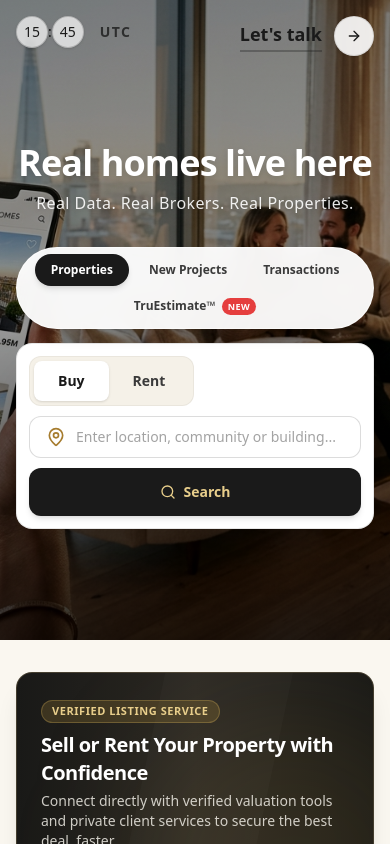
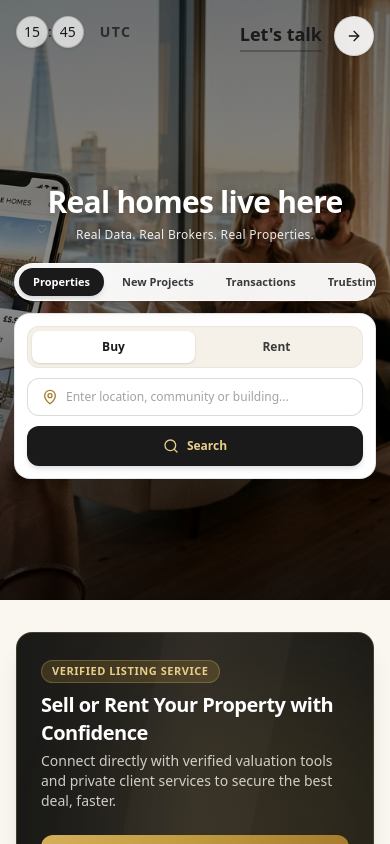
Before and after one commit to 7-expert/Brick-yard-, a Next.js app: page / in a window 390 px wide. Shown: the top 844 px of the page. Built offline with nearby package versions, Linux system fonts and the light colour scheme; a web font is replaced by a local one.

Commit message:
fix: mobile UI layout, header spacing, and horizontal tab scrolling

```diff
--- a/src/components/portal/PortalHero.jsx
+++ b/src/components/portal/PortalHero.jsx
@@ -5,7 +5,7 @@ import { useRouter } from 'next/navigation';
 import { Search, MapPin } from 'lucide-react';
 import { motion } from 'framer-motion';
 
-export default function PortalHero({ onOpenAI }) {
+export default function PortalHero() {
   const router = useRouter();
   const [activeTab, setActiveTab] = useState('Properties');
   const [listingType, setListingType] = useState('buy'); // 'buy' | 'rent'
@@ -28,7 +28,7 @@ export default function PortalHero({ onOpenAI }) {
   };
 
   return (
-    <div className="relative w-full min-h-[640px] md:min-h-[720px] lg:min-h-[760px] flex items-center justify-center pt-24 pb-16 px-4 sm:px-6 lg:px-8 overflow-hidden">
+    <div className="relative w-full min-h-[600px] sm:min-h-[660px] md:min-h-[720px] flex items-center justify-center pt-28 sm:pt-36 md:pt-40 pb-12 sm:pb-16 px-3.5 sm:px-6 lg:px-8 overflow-hidden">
 
       {/* Background Lifestyle Image (Matching Reference Image) */}
       <div className="absolute inset-0 z-0">
@@ -38,33 +38,33 @@ export default function PortalHero({ onOpenAI }) {
           className="w-full h-full object-cover object-center scale-100"
         />
         {/* Soft, clean vignette that keeps background visible while guaranteeing text readability */}
-        <div className="absolute inset-0 bg-gradient-to-t from-black/80 via-black/40 to-black/50" />
+        <div className="absolute inset-0 bg-gradient-to-t from-black/85 via-black/45 to-black/55" />
       </div>
 
       {/* Main Content Area */}
       <div className="relative z-10 w-full max-w-4xl mx-auto flex flex-col items-center text-center">
 
-        {/* Hero Headlines */}
+        {/* Hero Headlines (Carefully sized to avoid colliding with header on mobile) */}
         <motion.div
-          initial={{ opacity: 0, y: 18 }}
+          initial={{ opacity: 0, y: 15 }}
           animate={{ opacity: 1, y: 0 }}
           transition={{ duration: 0.5 }}
-          className="mb-8"
+          className="mb-5 sm:mb-8 px-2"
         >
-          <h1 className="font-sans font-bold text-4xl sm:text-5xl md:text-6xl lg:text-[4rem] text-white tracking-tight leading-[1.1] mb-2 drop-shadow-md">
+          <h1 className="font-sans font-bold text-3xl sm:text-5xl md:text-6xl lg:text-[4rem] text-white tracking-tight leading-[1.12] mb-2 drop-shadow-md">
             Real homes live here
           </h1>
-          <p className="font-sans text-base sm:text-lg md:text-xl text-white/90 font-light tracking-wide max-w-xl mx-auto drop-shadow-sm">
+          <p className="font-sans text-xs sm:text-base md:text-lg text-white/90 font-light tracking-wide max-w-xl mx-auto drop-shadow-sm">
             Real Data. Real Brokers. Real Properties.
           </p>
         </motion.div>
 
-        {/* Top Category Tabs (Floating Pills matching reference) */}
+        {/* Top Category Tabs (Floating horizontal pill strip - no wrapping on mobile) */}
         <motion.div
-          initial={{ opacity: 0, y: 12 }}
+          initial={{ opacity: 0, y: 10 }}
           animate={{ opacity: 1, y: 0 }}
           transition={{ duration: 0.5, delay: 0.1 }}
-          className="flex items-center justify-center flex-wrap gap-1 mb-3.5 bg-white/95 backdrop-blur-md p-1.5 rounded-full shadow-lg border border-white/60"
+          className="w-full sm:w-auto max-w-full overflow-x-auto scrollbar-none flex items-center justify-start sm:justify-center gap-1 sm:gap-1.5 mb-3 bg-white/95 backdrop-blur-md p-1 sm:p-1.5 rounded-full shadow-lg border border-white/60"
         >
           {tabs.map((tab) => {
             const isActive = activeTab === tab.label;
@@ -79,7 +79,7 @@ export default function PortalHero({ onOpenAI }) {
                     if (el) el.scrollIntoView({ behavior: 'smooth' });
                   }
                 }}
-                className={`relative px-4 sm:px-6 py-2 rounded-full text-xs sm:text-sm font-semibold transition-all duration-200 cursor-pointer ${
+                className={`whitespace-nowrap shrink-0 px-3.5 sm:px-5 py-1.5 sm:py-2 rounded-full text-[11px] sm:text-sm font-semibold transition-all duration-200 cursor-pointer ${
                   isActive
                     ? 'bg-ink text-white shadow-md'
                     : 'text-ink-soft hover:text-ink hover:bg-black/5'
@@ -87,7 +87,7 @@ export default function PortalHero({ onOpenAI }) {
               >
                 <span>{tab.label}</span>
                 {tab.isNew && (
-                  <span className="ml-1.5 text-[9px] font-bold px-1.5 py-0.5 rounded-full bg-[#E53E3E] text-white tracking-wider uppercase">
+                  <span className="ml-1 text-[8px] sm:text-[9px] font-bold px-1.5 py-0.5 rounded-full bg-[#E53E3E] text-white tracking-wider uppercase">
                     NEW
                   </span>
                 )}
@@ -96,7 +96,7 @@ export default function PortalHero({ onOpenAI }) {
           })}
         </motion.div>
 
-        {/* Floating Main Search Box (Clean, elevated UI matching reference) */}
+        {/* Floating Main Search Box (Clean, balanced, mobile-optimized) */}
         <motion.div
           initial={{ opacity: 0, scale: 0.98, y: 15 }}
           animate={{ opacity: 1, scale: 1, y: 0 }}
@@ -104,12 +104,12 @@ export default function PortalHero({ onOpenAI }) {
           className="w-full max-w-3xl bg-white rounded-2xl shadow-2xl p-3 sm:p-4 border border-ink/10 text-left"
         >
           <form onSubmit={handleSearch} className="flex flex-col sm:flex-row items-stretch gap-2.5 sm:gap-3">
-            {/* Buy / Rent Switch Pills */}
-            <div className="flex bg-[#F5F1E8] p-1 rounded-xl self-start sm:self-auto shrink-0 border border-ink/5">
+            {/* Buy / Rent Switch Pills (Full width 50/50 on mobile, hugging on desktop) */}
+            <div className="w-full sm:w-auto grid grid-cols-2 sm:flex bg-[#F5F1E8] p-1 rounded-xl shrink-0 border border-ink/5">
               <button
                 type="button"
                 onClick={() => setListingType('buy')}
-                className={`px-6 py-2.5 rounded-lg text-sm font-bold transition-all cursor-pointer ${
+                className={`py-2 px-5 sm:px-6 rounded-lg text-xs sm:text-sm font-bold transition-all cursor-pointer text-center ${
                   listingType === 'buy'
                     ? 'bg-white text-ink shadow-sm'
                     : 'text-ink-soft hover:text-ink'
@@ -120,7 +120,7 @@ export default function PortalHero({ onOpenAI }) {
               <button
                 type="button"
                 onClick={() => setListingType('rent')}
-                className={`px-6 py-2.5 rounded-lg text-sm font-bold transition-all cursor-pointer ${
+                className={`py-2 px-5 sm:px-6 rounded-lg text-xs sm:text-sm font-bold transition-all cursor-pointer text-center ${
                   listingType === 'rent'
                     ? 'bg-white text-ink shadow-sm'
                     : 'text-ink-soft hover:text-ink'
@@ -131,21 +131,21 @@ export default function PortalHero({ onOpenAI }) {
             </div>
 
             {/* Location Input with MapPin */}
-            <div className="relative flex-grow flex items-center bg-white rounded-xl px-4 py-2.5 border border-ink/15 focus-within:border-gold-500 focus-within:ring-2 focus-within:ring-gold-400/20 transition-all">
-              <MapPin className="w-5 h-5 text-gold-600 shrink-0 mr-2.5" />
+            <div className="relative flex-grow flex items-center bg-white rounded-xl px-3.5 sm:px-4 py-2.5 border border-ink/15 focus-within:border-gold-500 focus-within:ring-2 focus-within:ring-gold-400/20 transition-all">
+              <MapPin className="w-4 h-4 sm:w-5 sm:h-5 text-gold-600 shrink-0 mr-2" />
               <input
                 type="text"
                 placeholder="Enter location, community or building..."
                 value={searchLocation}
                 onChange={(e) => setSearchLocation(e.target.value)}
-                className="w-full bg-transparent border-none outline-none text-ink text-sm sm:text-base placeholder:text-ink/40 font-medium"
+                className="w-full bg-transparent border-none outline-none text-ink text-xs sm:text-base placeholder:text-ink/40 font-medium"
               />
             </div>
 
-            {/* Search Submit Button */}
+            {/* Search Submit Button (Full width on mobile for thumb friendliness) */}
             <button
               type="submit"
-              className="px-8 py-3.5 bg-ink text-gold-200 hover:bg-gold-500 hover:text-ink font-bold text-sm sm:text-base rounded-xl transition-all duration-300 shadow-md flex items-center justify-center gap-2 shrink-0 group cursor-pointer active:scale-95"
+              className="w-full sm:w-auto px-7 py-3 sm:py-3.5 bg-ink text-gold-200 hover:bg-gold-500 hover:text-ink font-bold text-xs sm:text-base rounded-xl transition-all duration-300 shadow-md flex items-center justify-center gap-2 shrink-0 group cursor-pointer active:scale-95"
             >
               <Search className="w-4 h-4 group-hover:scale-110 transition-transform" />
               <span>Search</span>
```
